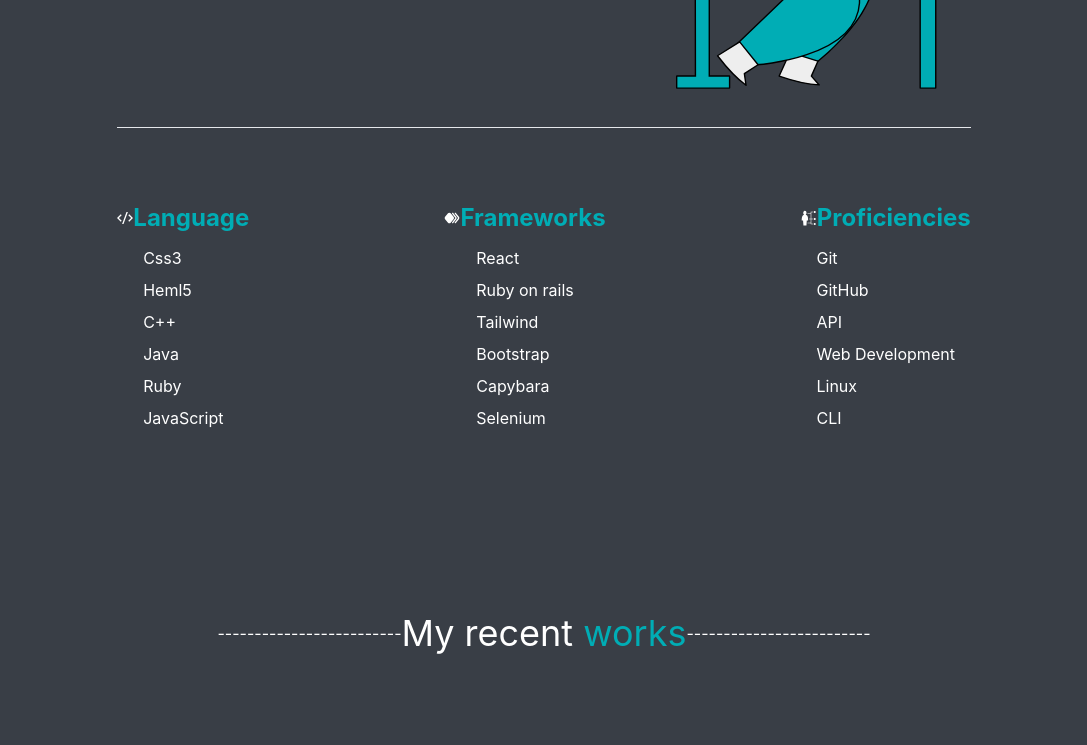
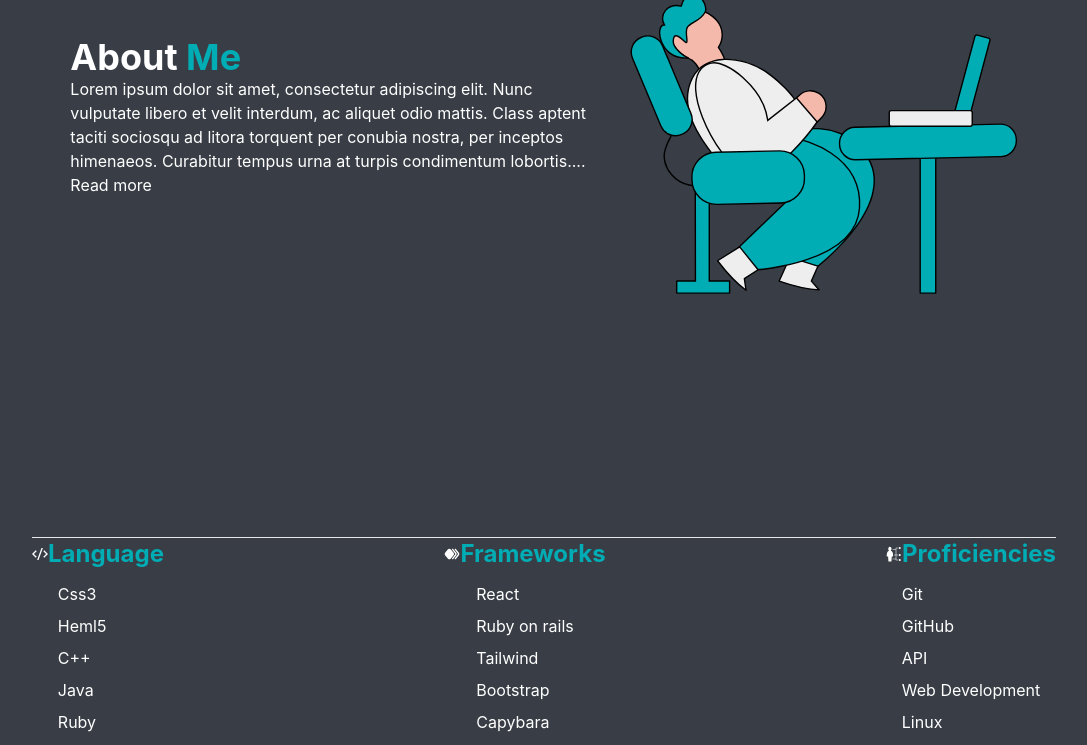
Before and after one commit to BranBayou/portfolio, a React (Create React App) app: page / in a window 1280 px wide. Shown: the part 1180-1925 px from the top of the page, without its empty margins (96-1183 px from the left). Built offline with nearby package versions, Linux system fonts and the light colour scheme.

Commit message:
Add skills component

```diff
--- a/src/App.js
+++ b/src/App.js
@@ -1,6 +1,7 @@
 import Header from './components/navigation/Header';
 import Home from './components/Home';
 import About from './components/About';
+import Skills from './components/Skills';
 import Works from './components/Works';
 import Contact from './components/Contact';
 import Footer from './components/Footer';
@@ -11,6 +12,7 @@
       <Header/>
       <Home />
       <About />
+      <Skills/>
       <Works />
       <Contact />
       <Footer />
--- a/src/components/About.jsx
+++ b/src/components/About.jsx
@@ -1,7 +1,6 @@
 import React from 'react';
 import Detail from './About/Detail';
 import Image from './About/Image';
-import Stack from './About/Stack';
 
 function About() {
   return (
@@ -10,7 +9,6 @@
         <Detail />
         <Image />
       </div>
-      <Stack />
     </div>
   );
 }
--- /dev/null
+++ b/src/components/Skills.jsx
@@ -0,0 +1,12 @@
+import React from 'react';
+import SkillsList from './Skills/SkillsList';
+
+const Skills = () => {
+  return (
+    <div id="skills" className="">
+      <SkillsList />
+    </div>
+  );
+};
+
+export default Skills;
--- a/src/components/About/Stack.jsx
+++ b/src/components/Skills/SkillsList.jsx
@@ -4,7 +4,7 @@
 import { GiSkills } from "react-icons/gi";
 
 
-const Stack = () => {
+const SkillsList = () => {
   return (
     <div className="h-1/2 w-4/5 mx-auto flex items-center justify-between border-t mt-5">
       <div className="flex flex-col items-center">
@@ -53,4 +53,4 @@
   );
 };
 
-export default Stack;
+export default SkillsList;
```
